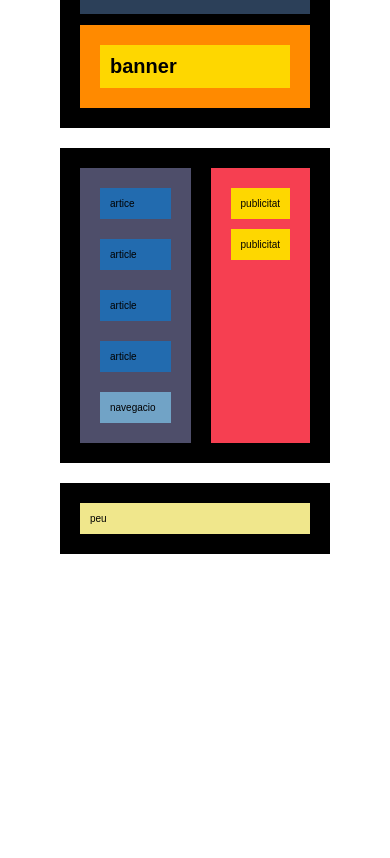
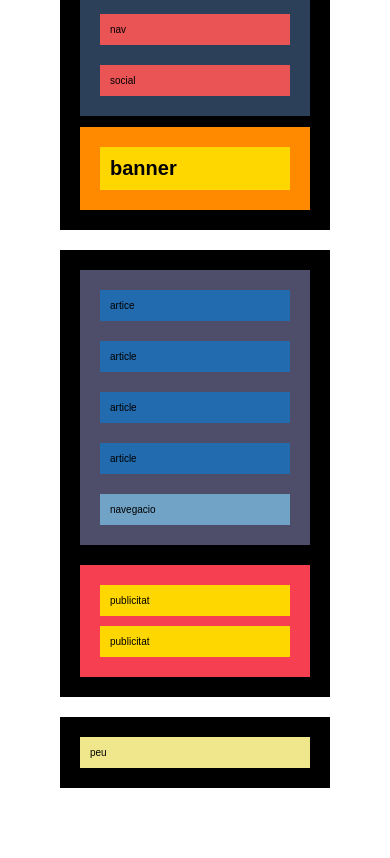
Before and after one commit to Espai-React/react2-sprint1, a plain HTML site: page index.html in a window 390 px wide. Shown: the part 147-1005 px from the top of the page. Before the commit the page ends 844 px from the top, so only its background shows below. Drawn offline with Linux system fonts and the light colour scheme.

Commit message:
Exercici 2

```diff
--- a/css/styles.css
+++ b/css/styles.css
@@ -25,11 +25,12 @@ html {
 
 .capssalera {
   background: #2c4059;
-  display:flex;
+  display: flex;
   margin-bottom: 3px;
 }
 
-.logo, .social {
+.logo,
+.social {
   background: #ea5455;
   flex: 1;
 }
@@ -86,3 +87,15 @@ html {
 .peu-pagina {
   background: #f0e78c;
 }
+
+@media only screen and (max-width: 768px) {
+  .capssalera,
+  .main,
+  .article {
+    flex-direction: column;
+  }
+
+  /* .main {
+    background: #feff03;
+  } */
+}
```
